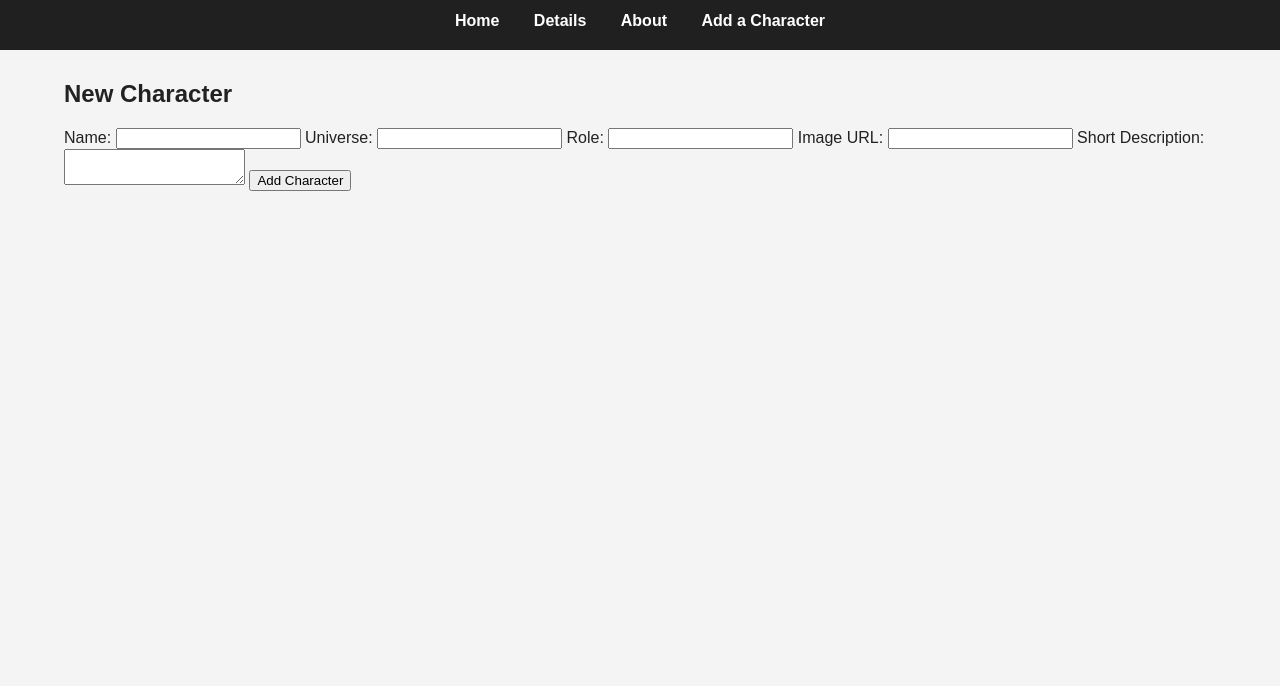
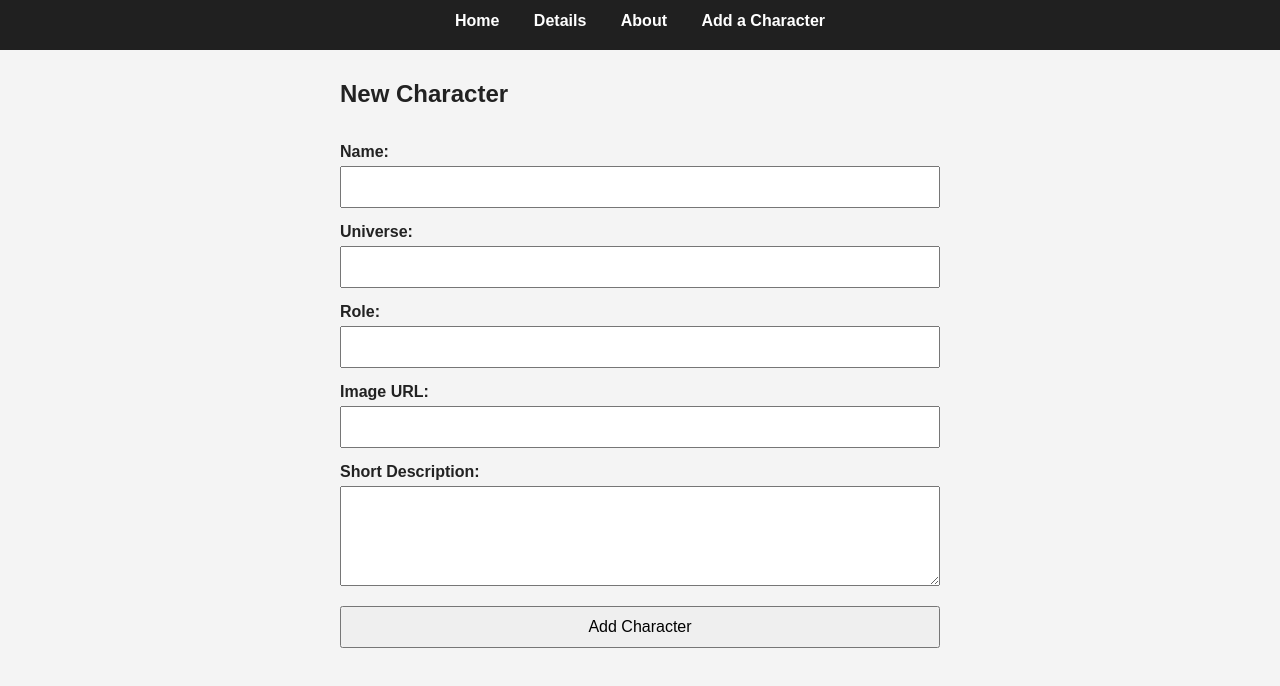
Before and after one commit to cdwilkerson-coder/static-web-app, a plain HTML site: page new-character-form.html in a window 1280 px wide. Shown: the part 60-746 px from the top of the page. Drawn offline with Linux system fonts and the light colour scheme.

Commit message:
Fix about page and form styling

```diff
--- a/styles.css
+++ b/styles.css
@@ -127,3 +127,54 @@ main {
     object-fit: contain;
     object-position: center;
 }
+
+.about-section {
+    text-align: center;
+}
+
+.about-section img {
+    width: 100%;
+    max-width: 450px;
+    height: 300px;
+    object-fit: contain;
+    object-position: center;
+}
+
+.about-section p {
+    max-width: 800px;
+    margin: 20px auto;
+    line-height: 1.5;
+}
+
+/* Character form */
+.character-form {
+    max-width: 600px;
+    margin: 0 auto;
+}
+
+.character-form form {
+    display: flex;
+    flex-direction: column;
+}
+
+.character-form label {
+    margin-top: 15px;
+    margin-bottom: 5px;
+    font-weight: bold;
+}
+
+.character-form input,
+.character-form textarea {
+    padding: 10px;
+    font-size: 16px;
+}
+
+.character-form textarea {
+    height: 100px;
+}
+
+.character-form button {
+    margin-top: 20px;
+    padding: 10px;
+    font-size: 16px;
+}
```
Also changed, not shown: about.html (+1 -2 lines).
